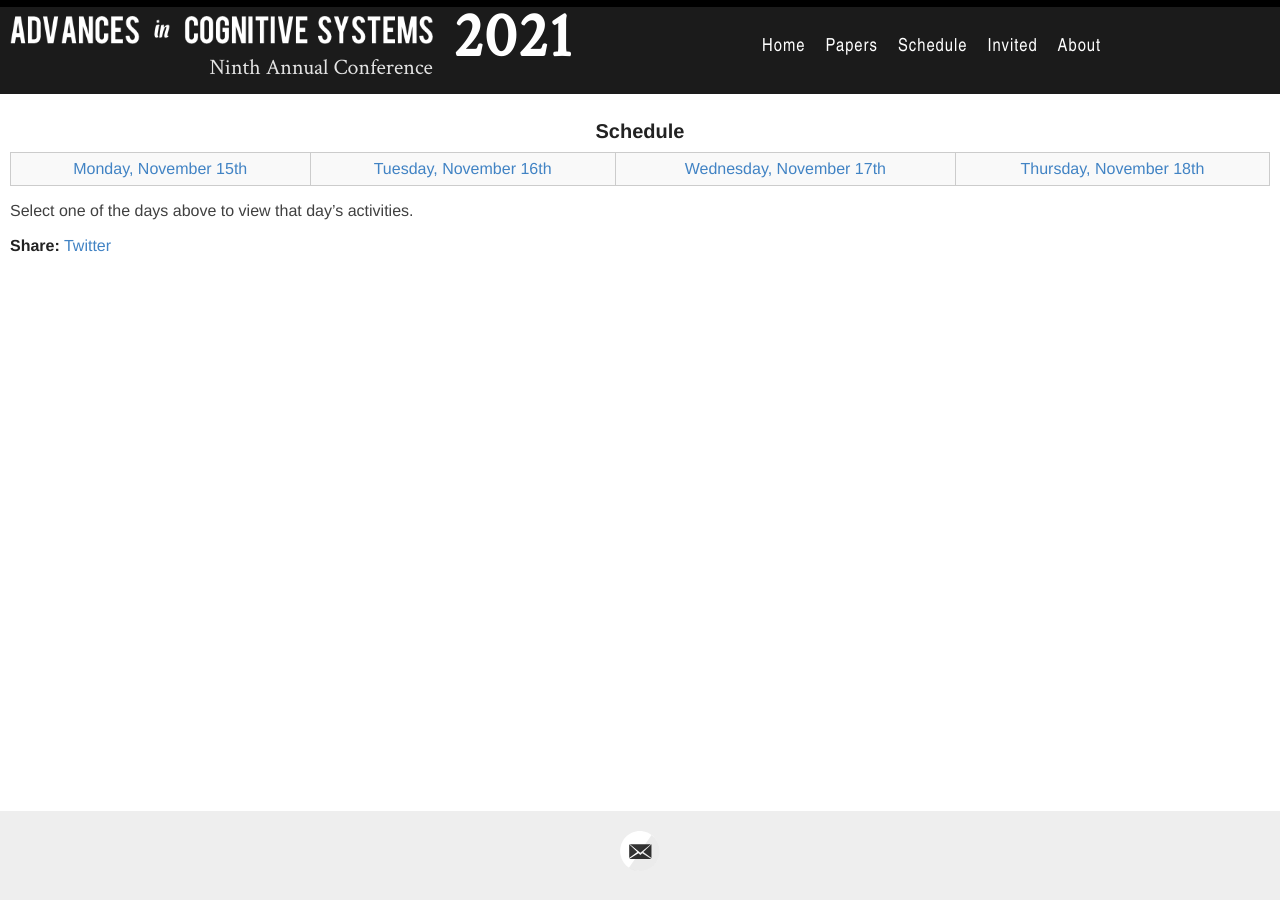
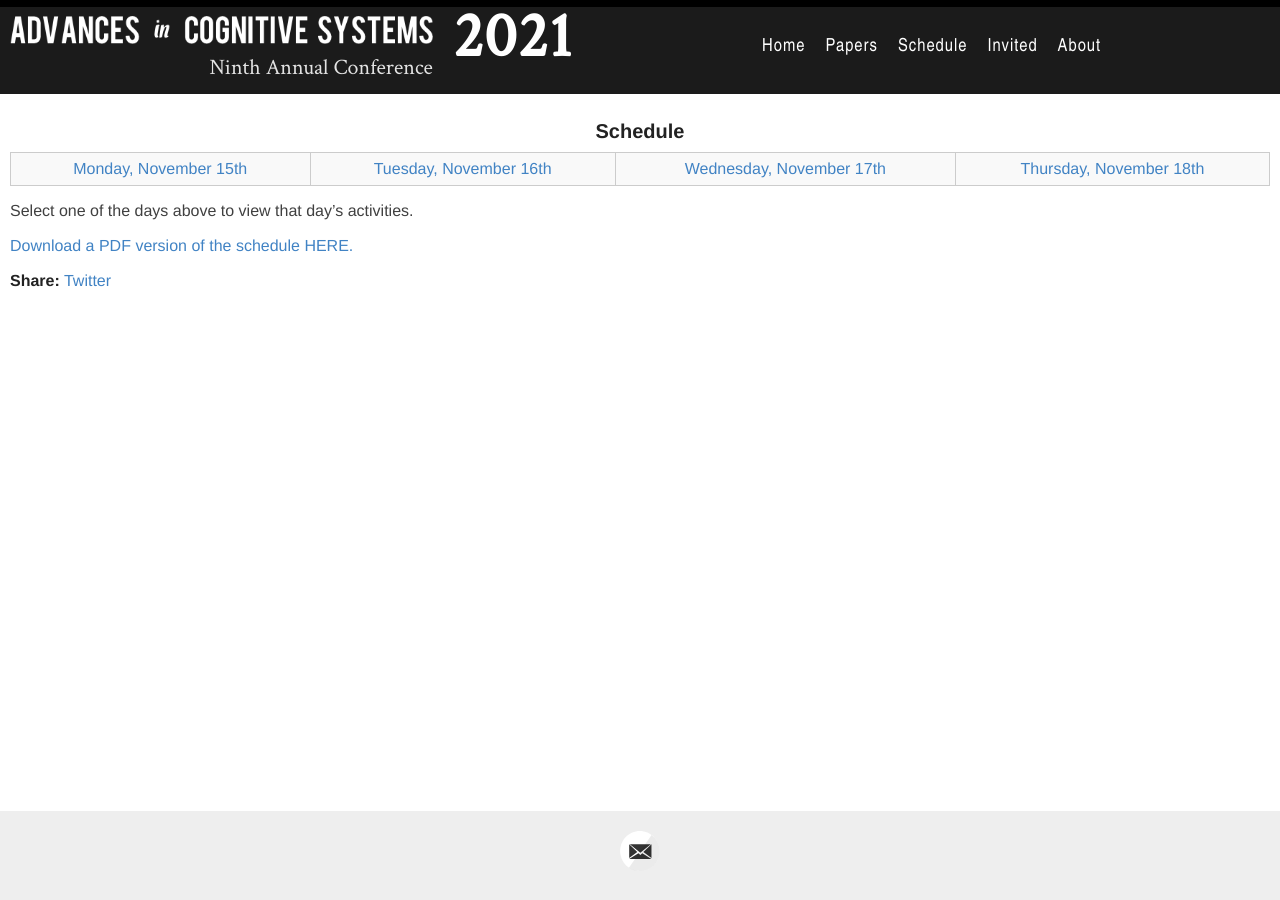
Before and after one commit to AdvancesInCognitiveSystems/acs2021, a Jekyll site: the page built from _pages/schedule-new.md, in a window 1280 px wide. Built offline with Jekyll 4.4.1, drawn with Linux system fonts in a browser that asks for light colours.

Commit message:
pointer to pdf schedule

```diff
--- a/_pages/schedule-new.md
+++ b/_pages/schedule-new.md
@@ -5,3 +5,6 @@ permalink: /schedule/
 ---
 
 Select one of the days above to view that day's activities.
+
+<a href="{{site.baseurl}}/data/ACS21-schedule.pdf">Download a PDF version
+of the schedule HERE.</a>
```
